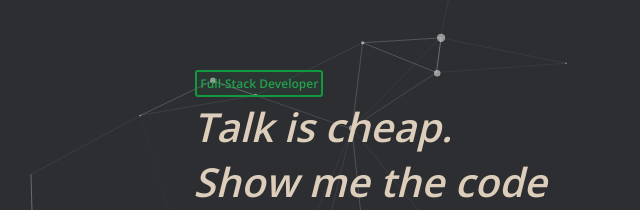
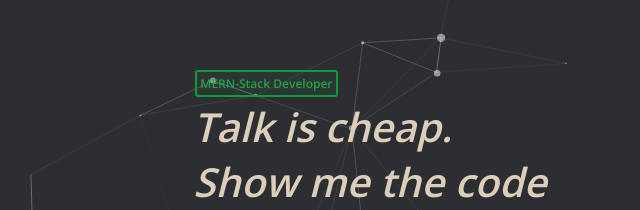
Before and after one commit to arfaz26/portfolio, a website: page index.html in a window 1280 px wide. Shown: the part 159-369 px from the top of the page, 0-640 px from the left. Drawn offline with nearby package versions, Linux system fonts and the light colour scheme.

Commit message:
minor fix

```diff
--- a/index.html
+++ b/index.html
@@ -97,7 +97,7 @@
             <div class="content-left-up">
               <div class="left--up--content">
                 <div class="content-left__designation">
-                  <div class="dev" id="dev">Full-Stack Developer</div>
+                  <div class="dev" id="dev">MERN-Stack Developer</div>
                 </div>
 
                 <!-- <div class="wrapper"> -->
```
